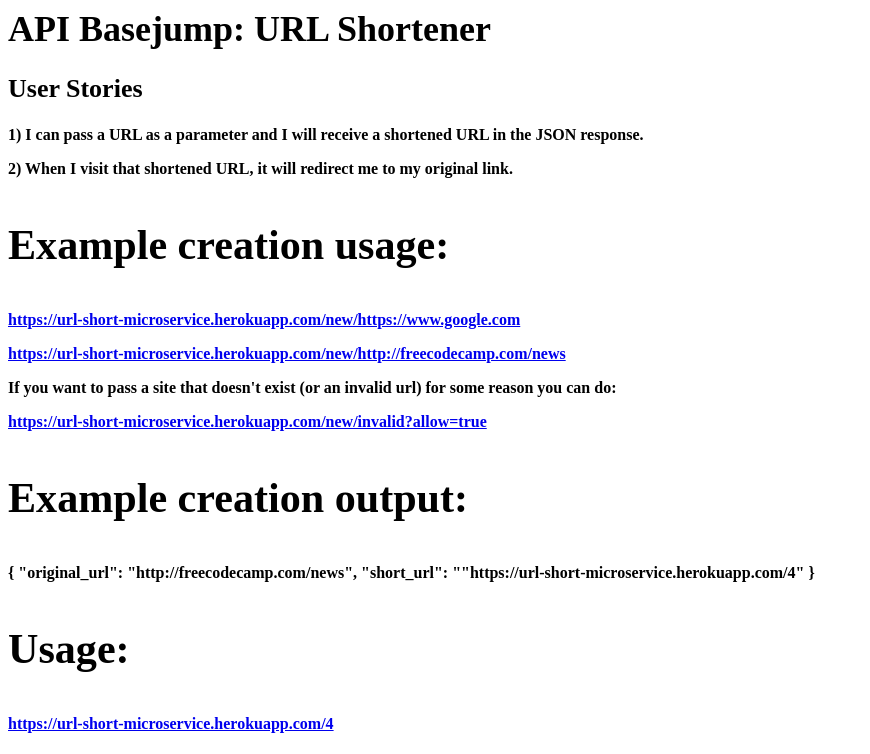
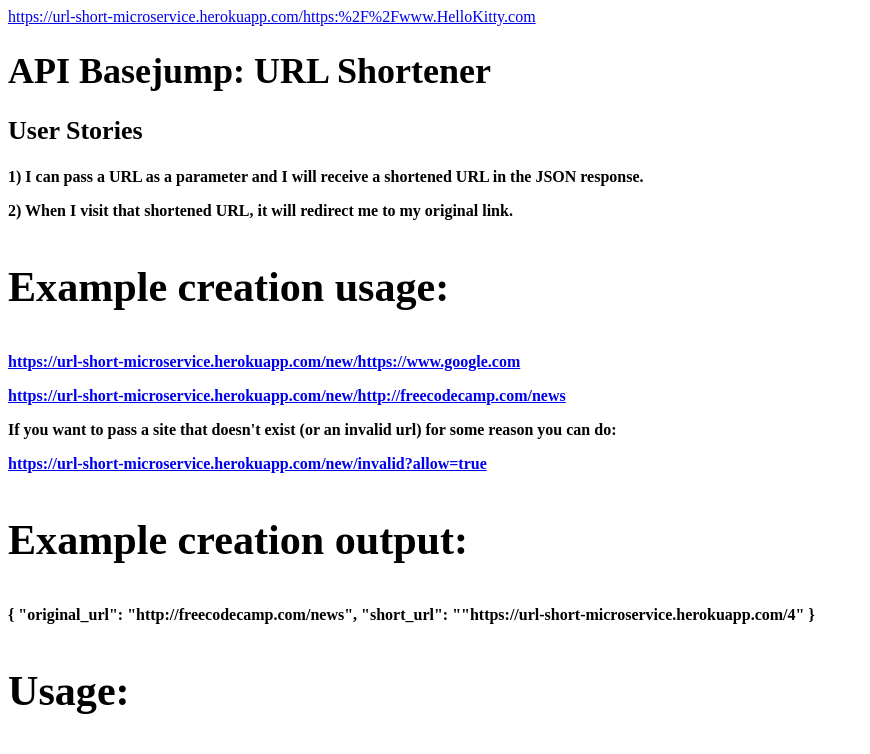
Before and after one commit to happpyier/url-short-microservice, a website: page index.html in a window 1280 px wide. Shown: the top 754 px of the page, without its empty margins (0-870 px from the left). Drawn offline with Linux system fonts and the light colour scheme.

Commit message:
From work Getting the URL to appear in the browser

```diff
--- a/index.html
+++ b/index.html
@@ -9,6 +9,7 @@
 	</head>
 	<body>
 		<div>
+			<a href="https://url-short-microservice.herokuapp.com/https:%2F%2Fwww.HelloKitty.com"> https://url-short-microservice.herokuapp.com/https:%2F%2Fwww.HelloKitty.com <a>
 			<h1> API Basejump: URL Shortener <h1>
 			<div>
 				<h2> User Stories <h2>
--- a/index.js
+++ b/index.js
@@ -19,4 +19,4 @@ app.get('/', function(request, response) {
 app.listen(app.get('port'), function() {
   console.log('Node app is running on port', app.get('port'));
 });
-//LOOK INTO USING MONGODB, looking at this project from the wrong direction.
+//Forward Slashes needs to equal %2F
```
